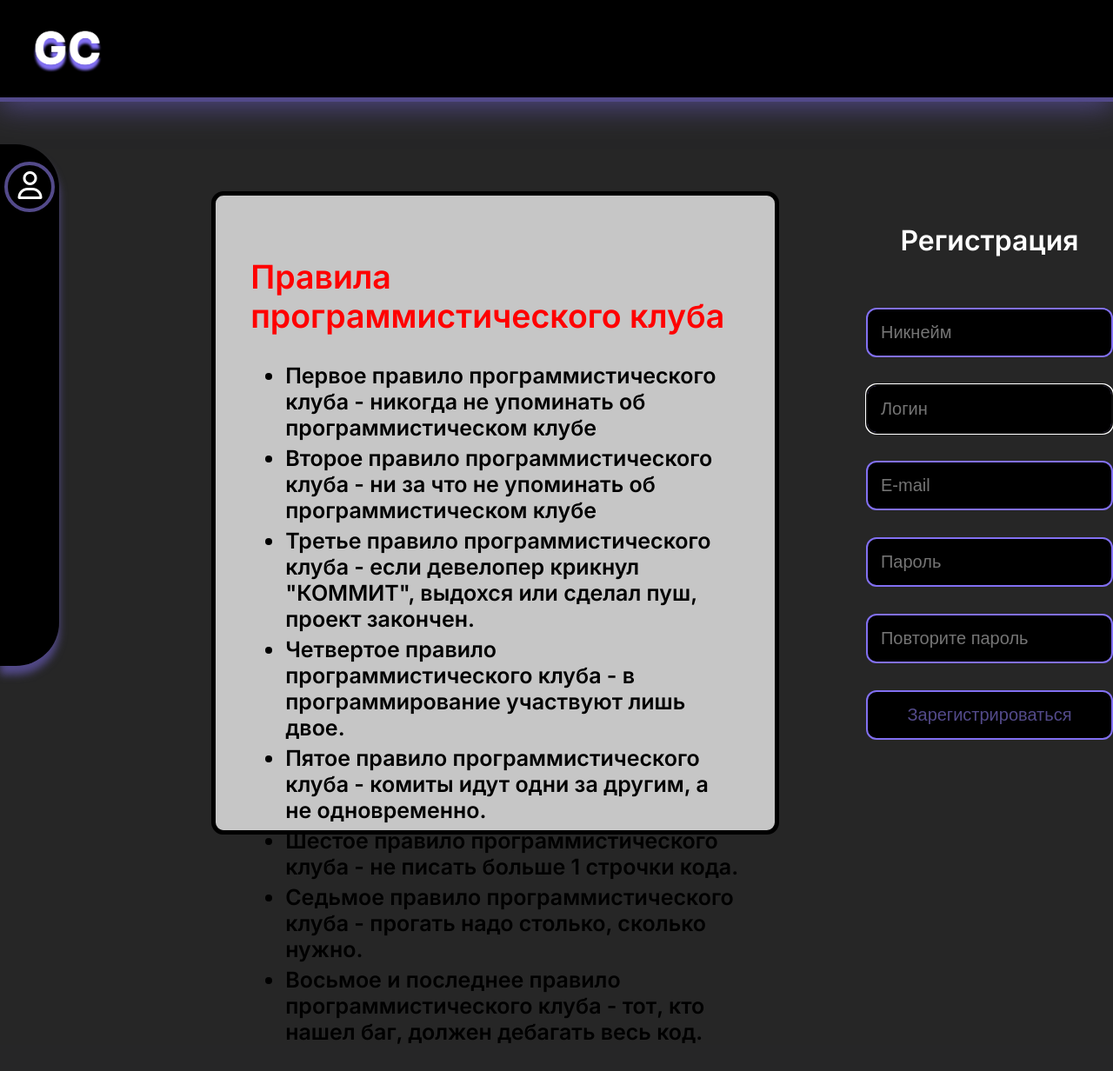
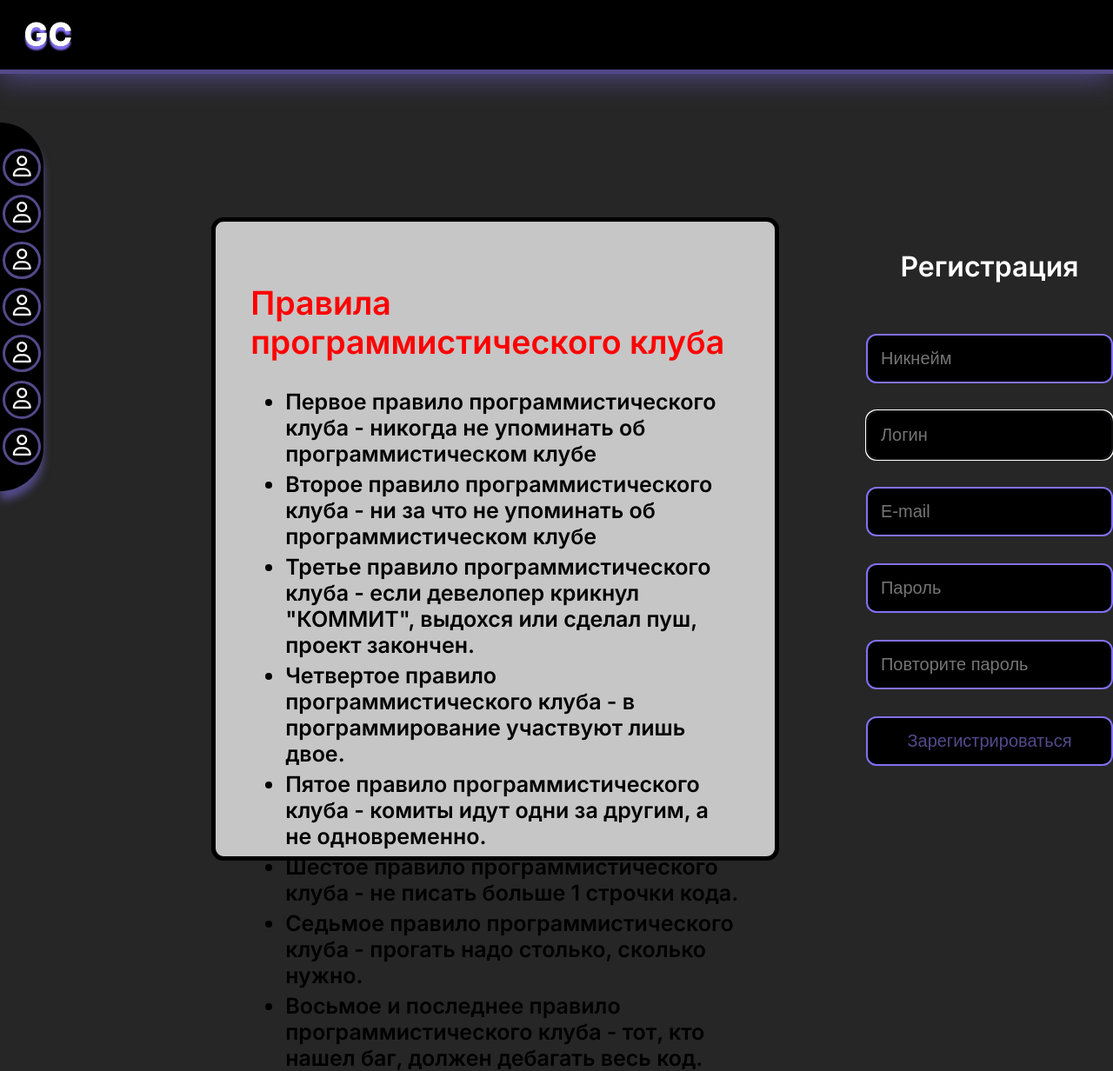
Before and after one commit to 101lLEOl101/Goodchat, a Django app: page /register/ in a window 1280 px wide. Shown: the whole page at 87% size. Before the commit the page ends 1201 px from the top, so only its background shows below. Run offline with Django 4.2, Linux system fonts and the light colour scheme; some libraries are stand-ins or nearby versions.

Commit message:
sidebar fixed

```diff
--- a/main/static/css/style.css
+++ b/main/static/css/style.css
@@ -14,9 +14,9 @@ header{
     background-color: #000000;
     border-bottom: #534A8A solid 5px;
     width: 100%;
-    height: 14%;
+    height: 10%;
     position: fixed;
-    margin-top: -150px;
+
 }
 .header_menu{
     width: 100%;
@@ -38,13 +38,15 @@ header{
 
 .main{
     display: block;
-    margin-top: 150px;
+
 }
 
 /* Navigation*/
 .navigation{
-    display: inline-block;
+    display: inline-flex;
     width: 10%;
+    height: 100%;
+    position: fixed;
 
 }
 .side_menu{
@@ -53,18 +55,19 @@ header{
     border-bottom-right-radius: 50px;
     position: fixed;
     width: fit-content;
-    height: 75%;
+    height: fit-content;
     box-shadow: 0px 10px 10px #534a8a;
+    margin-top: 11%;
 }
 
 .side_icon{
-    width: 50px;
-    height: 50px;
+    width: 37.5px;
+    height: 37.5px;
     background-color: black;
-    border-radius: 31px;
-    margin: 5px;
-    margin-top: 20px;
-    border: 4px solid #534a8a;
+    border-radius: 25px;
+    margin: 3px;
+    margin-top: 10px;
+    border: 3px solid #534a8a;
 }
 
 .icona{
@@ -76,6 +79,7 @@ header{
     width: 90%;
     display: inline-block;
     margin-left: 10%;
+    margin-top: 100px;
 }
 /* main end*/
 
@@ -92,6 +96,7 @@ header{
     box-shadow: 0px 10px 10px #534a8a;
     margin-bottom: 100px;
     margin-inline: auto;
+
 }
 /*main page END*/
 
--- a/main/templates/base.html
+++ b/main/templates/base.html
@@ -17,16 +17,47 @@
         </a>
     </div>
 </header>
-<div class = "main">
-    <div class = "navigation">
+<div class = "navigation">
         <div class = "side_menu">
+            <div class = "side_icon" style="margin-top: 30px;">
+                <a href = "{% url 'reg' %}">
+                    <i class="fa-regular fa-user fa-xl icona" style="color: #ffffff;"></i>
+                </a>
+            </div>
             <div class = "side_icon">
                 <a href = "{% url 'reg' %}">
-                    <i class="fa-regular fa-user fa-2xl icona" style="color: #ffffff;"></i>
+                    <i class="fa-regular fa-user fa-xl icona" style="color: #ffffff;"></i>
+                </a>
+            </div>
+            <div class = "side_icon">
+                <a href = "{% url 'reg' %}">
+                    <i class="fa-regular fa-user fa-xl icona" style="color: #ffffff;"></i>
+                </a>
+            </div>
+            <div class = "side_icon">
+                <a href = "{% url 'reg' %}">
+                    <i class="fa-regular fa-user fa-xl icona" style="color: #ffffff;"></i>
+                </a>
+            </div>
+            <div class = "side_icon">
+                <a href = "{% url 'reg' %}">
+                    <i class="fa-regular fa-user fa-xl icona" style="color: #ffffff;"></i>
+                </a>
+            </div>
+            <div class = "side_icon">
+                <a href = "{% url 'reg' %}">
+                    <i class="fa-regular fa-user fa-xl icona" style="color: #ffffff;"></i>
+                </a>
+            </div>
+            <div class = "side_icon" style="margin-bottom: 30px;">
+                <a href = "{% url 'reg' %}">
+                    <i class="fa-regular fa-user fa-xl icona" style="color: #ffffff;"></i>
                 </a>
             </div>
         </div>
     </div>
+<div class = "main">
+
     <div class = "content">
         {% block content %}
         {% endblock %}
```
